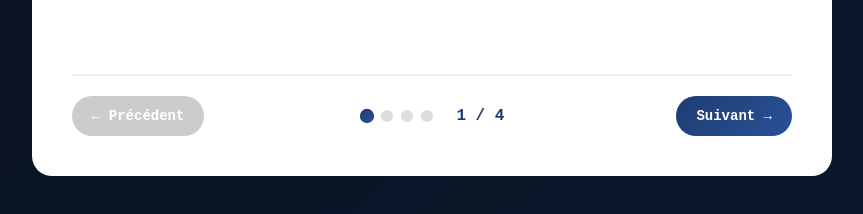
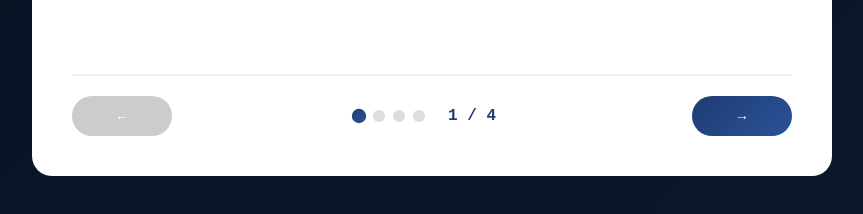
Before and after one commit to Manovis/lesbarjosdubarajo.com, a plain HTML site: page index.html in a window 1280 px wide. Shown: the part 474-688 px from the top of the page, without its empty margins (208-1071 px from the left). Drawn offline with Linux system fonts and the light colour scheme.

Commit message:
Remove text in next and previous buttons

```diff
--- a/index.html
+++ b/index.html
@@ -132,7 +132,7 @@
 
         <div class="pagination-controls">
           <button class="nav-button" id="prevBtn" onclick="changePage(-1)" disabled>
-            ← Précédent
+            ←
           </button>
 
           <div class="page-indicator">
@@ -144,7 +144,7 @@
           </div>
 
           <button class="nav-button" id="nextBtn" onclick="changePage(1)">
-            Suivant →
+            →
           </button>
         </div>
       </div>
```
